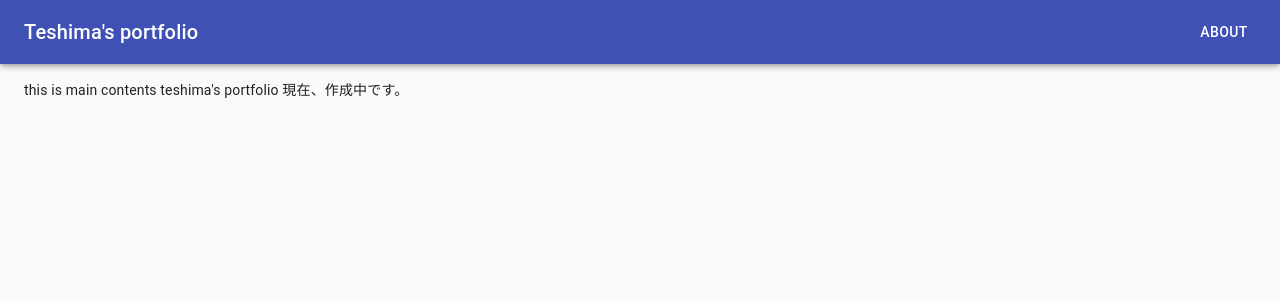
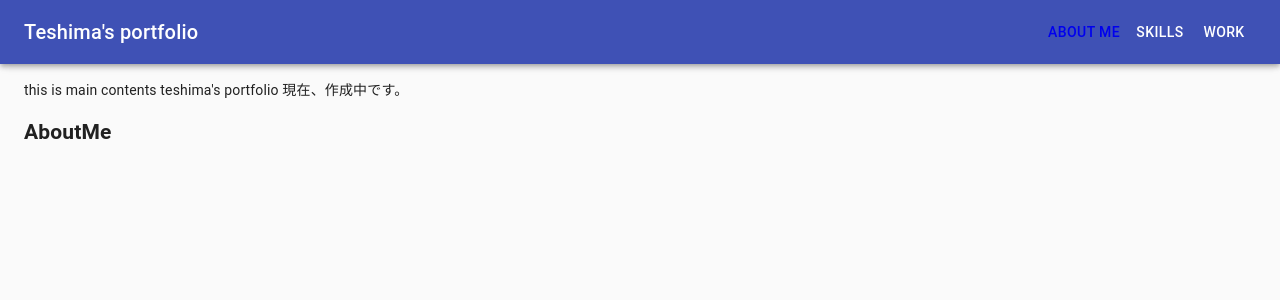
Before and after one commit to Teshima-Tatsuya/Teshima-Tatsuya.github.io, a React (Create React App) app: page /aboutme in a window 1280 px wide. Shown: the top 300 px of the page. Built offline with nearby package versions, Linux system fonts and the light colour scheme.

Commit message:
add about me

```diff
--- a/package.json
+++ b/package.json
@@ -11,6 +11,7 @@
     "@types/node": "^12.12.38",
     "@types/react": "^16.9.35",
     "@types/react-dom": "^16.9.8",
+    "@types/react-router-dom": "^5.1.5",
     "react": "^16.13.1",
     "react-dom": "^16.13.1",
     "react-router-dom": "^5.1.2",
--- a/src/App.tsx
+++ b/src/App.tsx
@@ -3,14 +3,17 @@ import Header from "./components/Header";
 import Toolbar from "@material-ui/core/Toolbar";
 import Main from "./components/Main";
 import { CssBaseline } from "@material-ui/core";
+import { BrowserRouter as Router, Route } from "react-router-dom";
 
 function App() {
   return (
     <>
-      <CssBaseline />
-      <Header />
-      <Toolbar />
-      <Main />
+      <Router>
+        <CssBaseline />
+        <Header />
+        <Toolbar />
+        <Main />
+      </Router>
     </>
   );
 }
--- /dev/null
+++ b/src/components/AboutMe.tsx
@@ -0,0 +1,7 @@
+import React from "react";
+
+const AboutMe: React.FC = () => {
+  return <h2>AboutMe</h2>;
+};
+
+export default AboutMe;
--- a/src/components/Header.tsx
+++ b/src/components/Header.tsx
@@ -4,6 +4,7 @@ import Typography from "@material-ui/core/Typography";
 import AppBar from "@material-ui/core/AppBar";
 import Toolbar from "@material-ui/core/Toolbar";
 import Button from "@material-ui/core/Button";
+import { Route, Link } from "react-router-dom";
 
 const useStyles = makeStyles((theme: Theme) =>
   createStyles({
@@ -30,7 +31,11 @@ const Header: React.FC = (props) => {
             Teshima's portfolio
           </Typography>
 
-          <Button color="inherit">about</Button>
+          <Link to="/aboutme">
+            <Button color="inherit">about me</Button>
+          </Link>
+          <Button color="inherit">skills</Button>
+          <Button color="inherit">work</Button>
         </Toolbar>
       </AppBar>
     </div>
--- a/src/components/Main.tsx
+++ b/src/components/Main.tsx
@@ -2,6 +2,8 @@ import React from "react";
 import { createStyles, makeStyles, Theme } from "@material-ui/core/styles";
 import Container from "@material-ui/core/Container";
 import Box from "@material-ui/core/Box";
+import { Route } from "react-router-dom";
+import AboutMe from "./AboutMe";
 
 const useStyles = makeStyles((theme: Theme) =>
   createStyles({
@@ -12,12 +14,12 @@ const useStyles = makeStyles((theme: Theme) =>
 );
 
 const Main: React.FC = () => {
-  const classes = useStyles();
   return (
     <Container>
       <Box my={2}>
         this is main contents teshima's portfolio 現在、作成中です。
       </Box>
+      <Route path="/aboutme" component={AboutMe}></Route>
     </Container>
   );
 };
```
Also changed, not shown: 1 other file (tests, documents, lock files or other folders).
